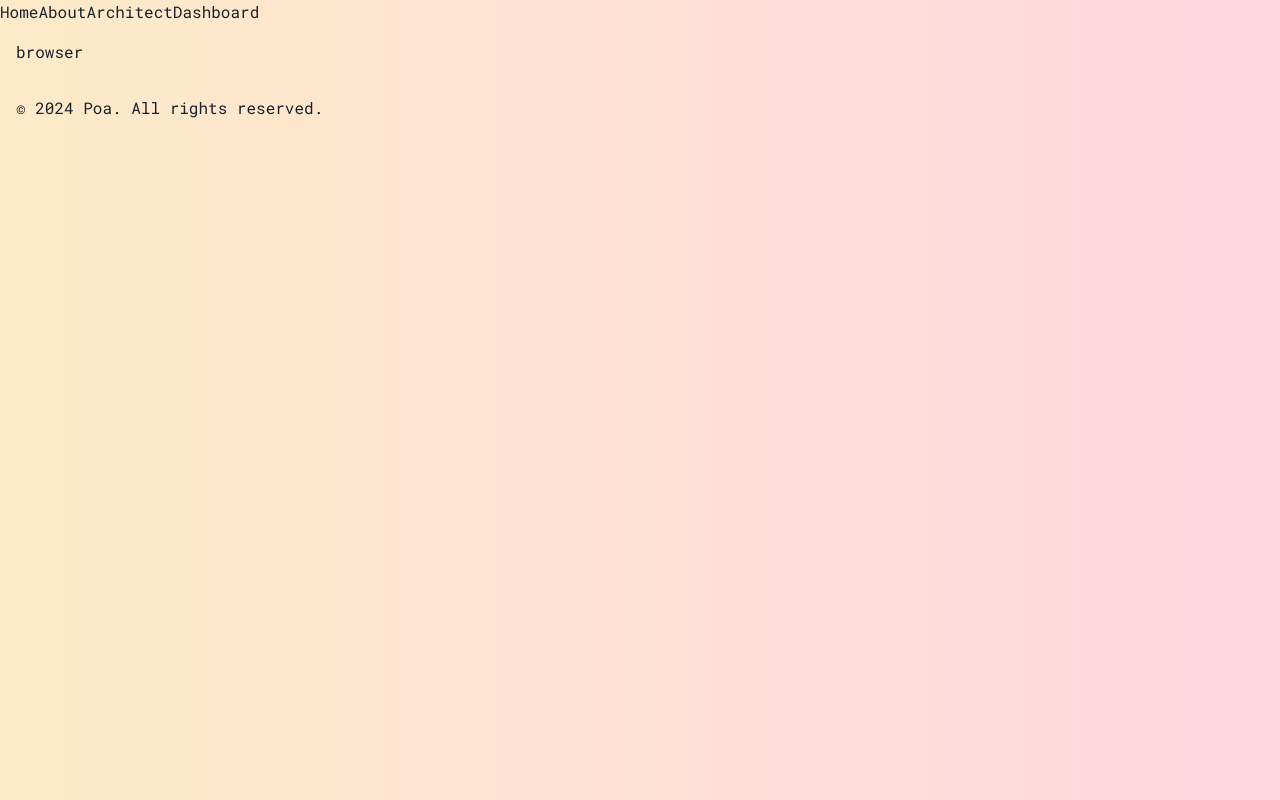
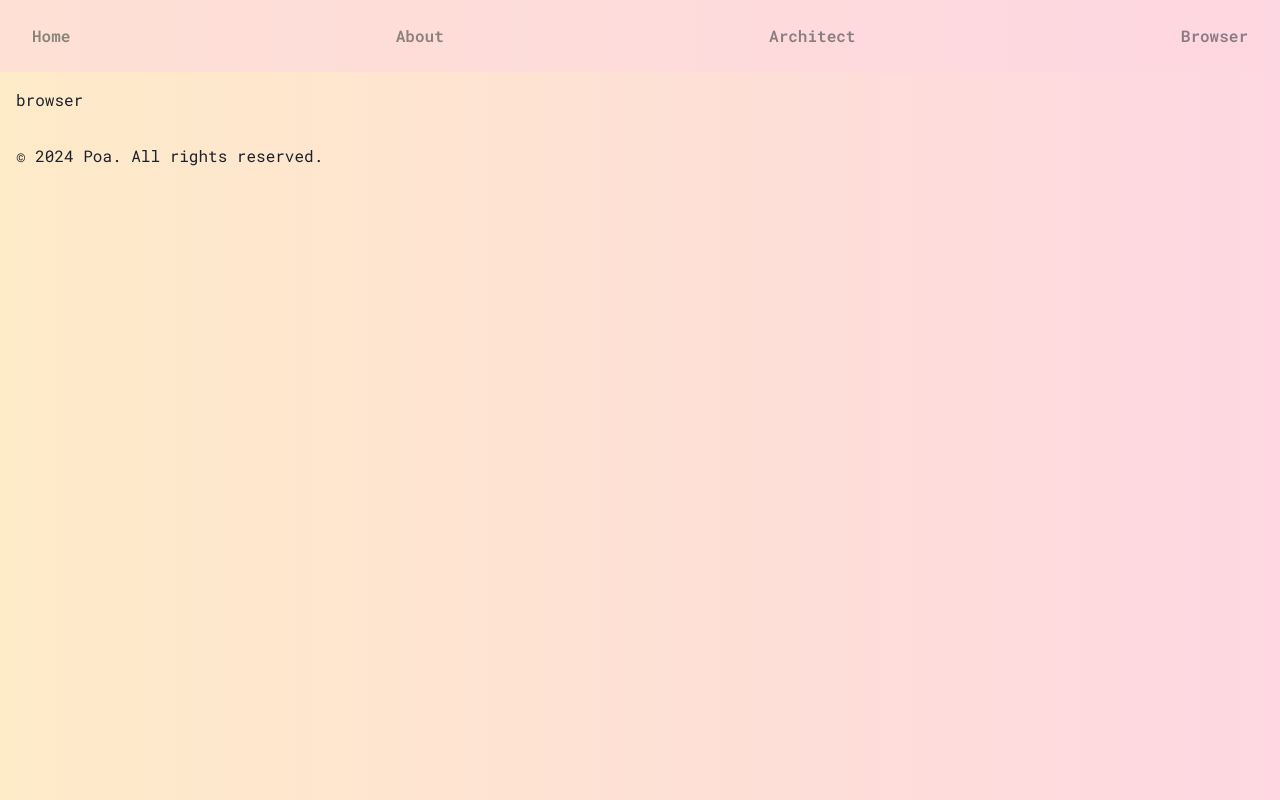
Before and after one commit to KU-Blockchain/KUBI-DAO-Poa, a Next.js app in the folder poa-app/: page /browser in a window 1280 px wide. Built offline with nearby package versions, Linux system fonts and the light colour scheme.

Commit message:
added navbar

```diff
--- a/poa-app/src/components/Navigation.jsx
+++ b/poa-app/src/components/Navigation.jsx
@@ -1,13 +1,42 @@
+// src/components/Navigation.jsx
+import React from "react";
 import Link from "next/link";
+import { Flex, Button } from "@chakra-ui/react";
 
 const Navigation = () => {
   return (
-    <nav>
-      <Link href="/">Home</Link>
-      <Link href="/about">About</Link>
-      <Link href="/architect">Architect</Link>
-      <Link href="/dashboard">Dashboard</Link>
-    </nav>
+    <Flex
+      as="nav"
+      align="center"
+      justify="space-between"
+      wrap="wrap"
+      padding="1rem"
+      bg="pink.100"
+      opacity="0.5"
+    >
+      {/* Wrap each Link in a Button component */}
+      <Link href="/dashboard" passHref>
+        <Button variant="ghost" p={4}>
+          Home
+        </Button>
+      </Link>
+      <Link href="/about" passHref>
+        <Button variant="ghost" p={4}>
+          About
+        </Button>
+      </Link>
+      <Link href="/architect" passHref>
+        <Button variant="ghost" p={4}>
+          Architect
+        </Button>
+      </Link>
+
+      <Link href="/browser" passHref>
+        <Button variant="ghost" p={4}>
+          Browser
+        </Button>
+      </Link>
+    </Flex>
   );
 };
 
--- a/poa-app/src/pages/index.js
+++ b/poa-app/src/pages/index.js
@@ -32,7 +32,7 @@ export default function Home() {
         <Link href="/dashboard" passHref>
           {" "}
           {/* Use Link to navigate */}
-          <Button colorScheme="teal" variant="outline" mt={4}>
+          <Button size="lg" colorScheme="teal" variant="solid" mt={4}>
             Get Started
           </Button>
         </Link>
```
Also changed, not shown: poa-app/src/components/MissionStatement.jsx (+2 -9 lines).
